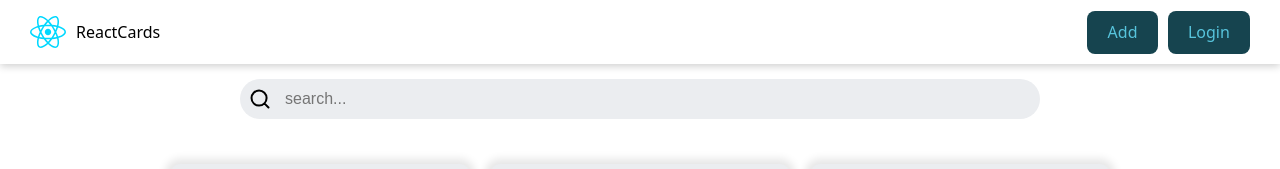
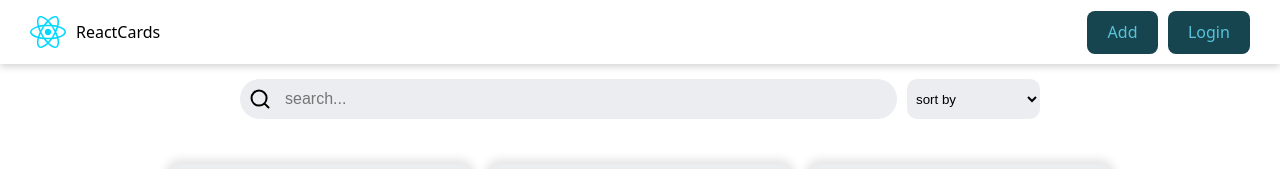
Before and after one commit to andreypo22/react-app-course, a React (Vite) app: page / in a window 1280 px wide. Shown: the top 169 px of the page. Built offline with nearby package versions, Linux system fonts and the light colour scheme; data requests are answered from the project's data file.

Commit message:
sort logic

```diff
--- a/src/pages/HomePage/HomePage.jsx
+++ b/src/pages/HomePage/HomePage.jsx
@@ -1,4 +1,4 @@
-import { useState, useEffect } from "react";
+import { useState, useEffect, useMemo } from "react";
 
 import { API_URL } from "../../constants";
 import { QuestionCardList } from "../../components/QuestionCardList";
@@ -10,6 +10,7 @@
 export const HomePage = () => {
   const [questions, setQuestions] = useState([]);
   const [searchValue, setSearchValue] = useState("");
+  const [sortSelectValue, setSortSelectValue] = useState("");
 
   const [getQuestions, isLoading, error] = useFetch(async (url) => {
     const response = await fetch(`${API_URL}/${url}`);
@@ -19,22 +20,47 @@
     return questions;
   });
 
+  const cards = useMemo(() => {
+    return questions.filter((d) =>
+      d.question.toLowerCase().includes(searchValue.trim().toLowerCase())
+    );
+  }, [questions, searchValue]);
+
   useEffect(() => {
-    getQuestions("react");
-  }, []);
+    getQuestions(`react?${sortSelectValue}`);
+  }, [sortSelectValue]);
 
   const onSearchChangeHandler = (e) => {
     setSearchValue(e.target.value);
+  };
+
+  const onSortSelectChangeHandler = (e) => {
+    setSortSelectValue(e.target.value);
   };
 
   return (
     <>
       <div className={cls.controlsContainer}>
         <SearchInput value={searchValue} onChange={onSearchChangeHandler} />
+        <select
+          value={sortSelectValue}
+          onChange={onSortSelectChangeHandler}
+          className={cls.select}
+        >
+          <option value="">sort by</option>
+          <hr />
+          <option value="_sort=level">level ASC</option>
+          <option value="_sort=-level">level DESC</option>
+          <option value="_sort=completed">completed ASC</option>
+          <option value="_sort=-completed">completed DESC</option>
+        </select>
       </div>
+
       {isLoading && <Loader />}
       {error && <p>{error}</p>}
-      <QuestionCardList cards={questions} />
+      {cards.length === 0 && <p className={cls.noCardsInfo}>No cards...</p>}
+
+      <QuestionCardList cards={cards} />
     </>
   );
 };
--- a/src/pages/HomePage/HomePage.module.css
+++ b/src/pages/HomePage/HomePage.module.css
@@ -8,3 +8,25 @@
   align-items: center;
   gap: 10px;
 }
+
+.noCardsInfo {
+  width: fit-content;
+  margin: 0 auto;
+}
+
+.select {
+  height: 40px;
+  padding: 5px;
+  border-radius: 10px;
+  border: none;
+  outline: none;
+  background-color: var(--card-bg-color);
+  color: var(--text-color);
+  flex-grow: 1;
+}
+
+@media (max-width: 576px) {
+  .controlsContainer {
+    flex-wrap: wrap-reverse;
+  }
+}
```
